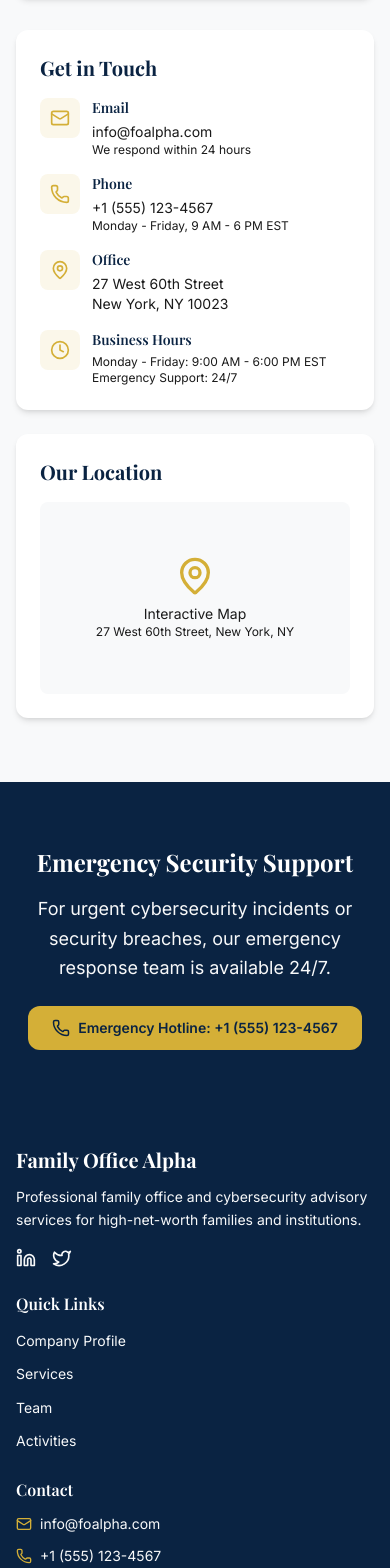
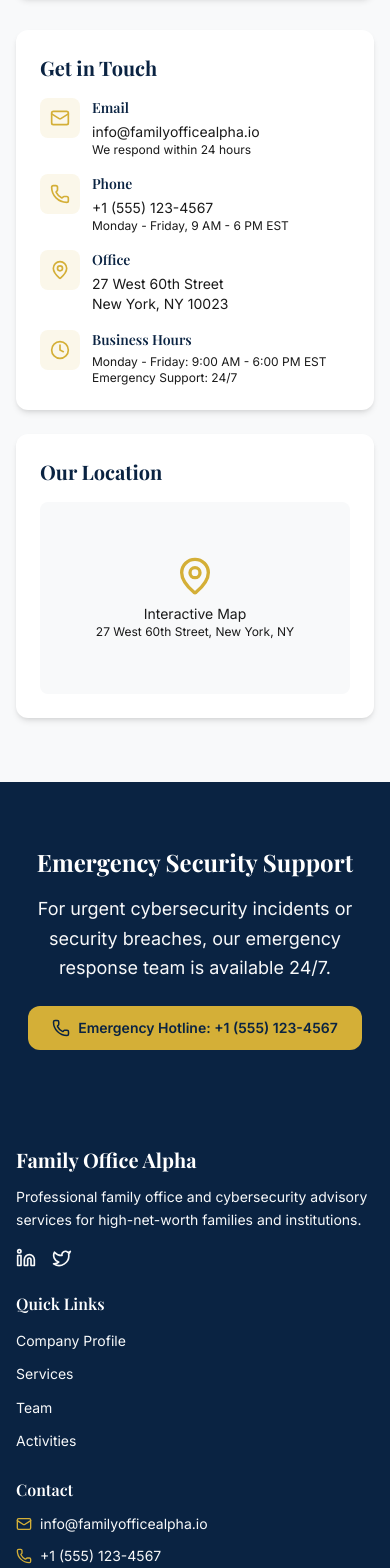
Before and after one commit to CodeRohanDev/family-office-aplha, a Next.js app: page /contact in a window 390 px wide. Shown: the part 1160-2728 px from the top of the page. Built offline with nearby package versions, Linux system fonts and the light colour scheme; a web font is replaced by a local one.

Commit message:
email updated

```diff
--- a/src/app/contact/page.tsx
+++ b/src/app/contact/page.tsx
@@ -192,7 +192,7 @@ export default function Contact() {
                     </div>
                     <div className="min-w-0 flex-1">
                       <h4 className="font-semibold text-navy mb-1 text-sm sm:text-base">Email</h4>
-                      <p className="text-charcoal text-sm sm:text-base break-all">info@foalpha.com</p>
+                      <p className="text-charcoal text-sm sm:text-base break-all">info@familyofficealpha.io</p>
                       <p className="text-charcoal text-xs sm:text-sm">We respond within 24 hours</p>
                     </div>
                   </div>
--- a/src/components/Footer.tsx
+++ b/src/components/Footer.tsx
@@ -42,7 +42,7 @@ const Footer = () => {
             <div className="space-y-3">
               <div className="flex items-start">
                 <Mail size={16} className="mr-2 text-gold flex-shrink-0 mt-0.5" />
-                <span className="text-offWhite text-sm sm:text-base break-all">info@foalpha.com</span>
+                <span className="text-offWhite text-sm sm:text-base break-all">info@familyofficealpha.io</span>
               </div>
               <div className="flex items-center">
                 <Phone size={16} className="mr-2 text-gold flex-shrink-0" />
```
Also changed, not shown: 2 other files (tests, documents, lock files or other folders).
